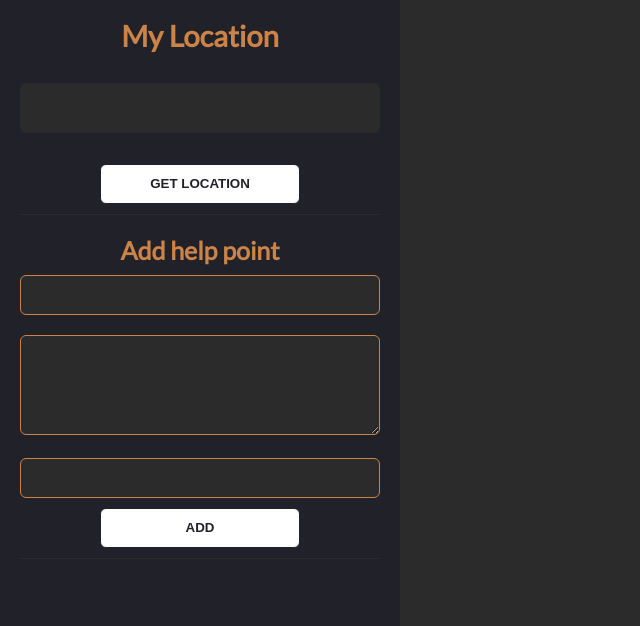
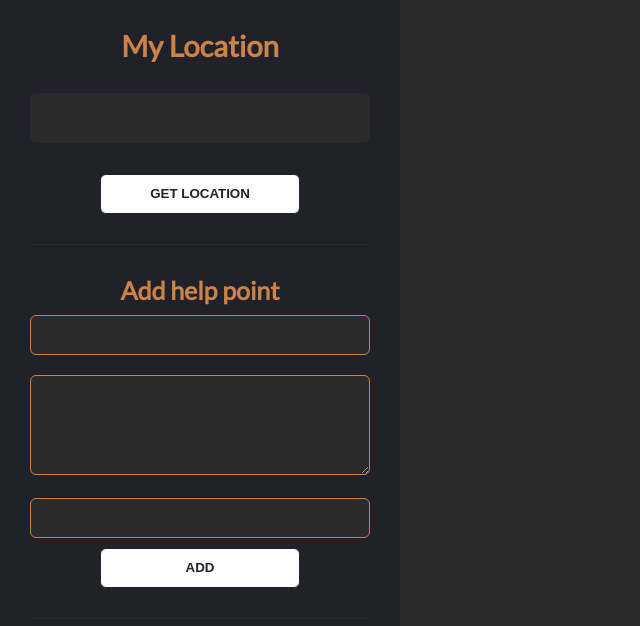
Before and after one commit to ArekStasko/Helpify, a website built with webpack: page dist/index.html in a window 1280 px wide. Shown: the part 124-750 px from the top of the page, without its empty margins (0-640 px from the left). Built offline with nearby package versions, Linux system fonts and the light colour scheme; files whose address does not match are found by name.

Commit message:
add changes to navbar

```diff
--- a/dist/assets/css/styles.css
+++ b/dist/assets/css/styles.css
@@ -25,7 +25,7 @@ body {
   background-color: #21212a;
   width: 40rem;
   height: 100%;
-  padding: 2rem;
+  padding: 3rem;
   text-align: center; }
   .sidebar h1 {
     font-size: 6rem;
@@ -34,9 +34,9 @@ body {
     display: block;
     width: 100%;
     border-bottom: 1px solid #2B2B2B;
-    margin-top: 1rem; }
+    margin-top: 3rem; }
   .sidebar span:first-of-type {
-    margin-bottom: 2rem; }
+    margin-bottom: 3rem; }
   .sidebar__location {
     width: 100%;
     font-size: 2.5rem; }
--- a/dist/assets/sass/components/_sidebar.scss
+++ b/dist/assets/sass/components/_sidebar.scss
@@ -3,7 +3,7 @@
     background-color: $color-shark;
     width: 40rem;
     height: 100%;
-    padding: 2rem;
+    padding: 3rem;
     text-align: center;
 
     h1{
@@ -15,11 +15,11 @@
         display: block;
         width: 100%;
         border-bottom: 1px solid $color-shark-light;
-        margin-top: 1rem;
+        margin-top: 3rem;
     }
 
     span:first-of-type{
-        margin-bottom: 2rem;
+        margin-bottom: 3rem;
     }
 
     &__location{
```
